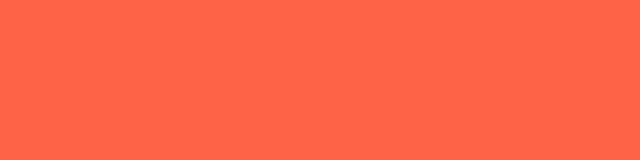
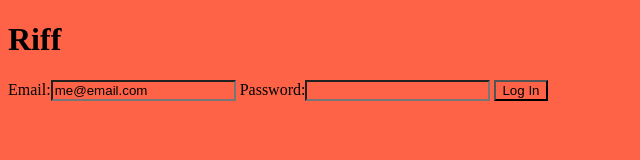
Before and after one commit to liamrdawson/Riff-Login-UI, a plain HTML site: page index.html in a window 1280 px wide. Shown: the whole page, without its empty margins (0-640 px from the left). Drawn offline with Linux system fonts and the light colour scheme.

Commit message:
add initial structure

```diff
--- a/index.html
+++ b/index.html
@@ -7,6 +7,16 @@
     <link rel="stylesheet" href="css/style.css">
   </head>
   <body>
+    <header>
+      <h1>Riff</h1>
+    </header>
+    <main>
+      <form class="login-form" action="index.html" method="post">
+        <label>Email:<input type="text" value="me@email.com"></label>
+        <label>Password:<input type="password" value=""></label>
+        <button type="button" name="login">Log In</button>
+      </form>
+    </main>
 
     <script src="js/script.js" charset="utf-8"></script>
   </body>
```
